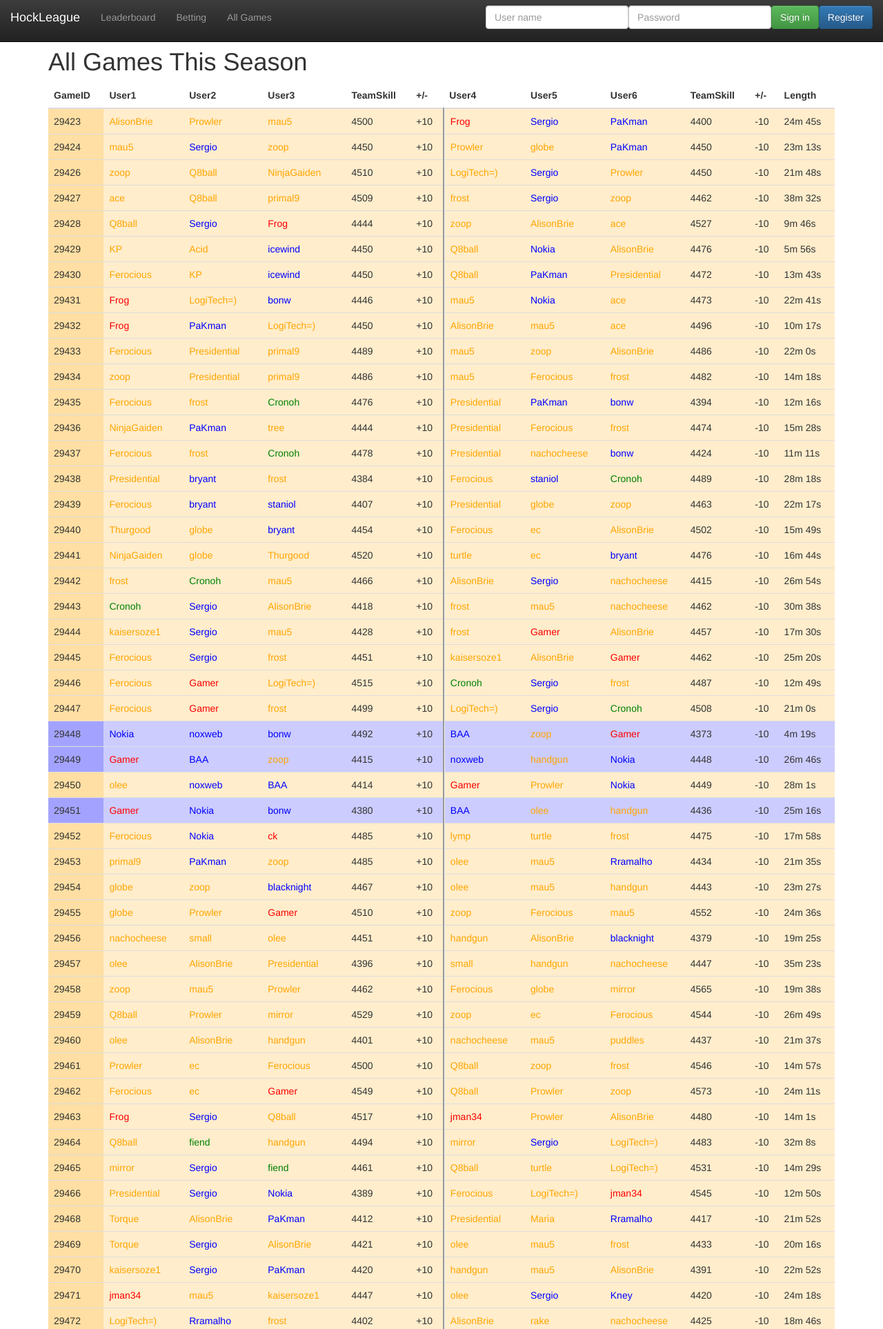
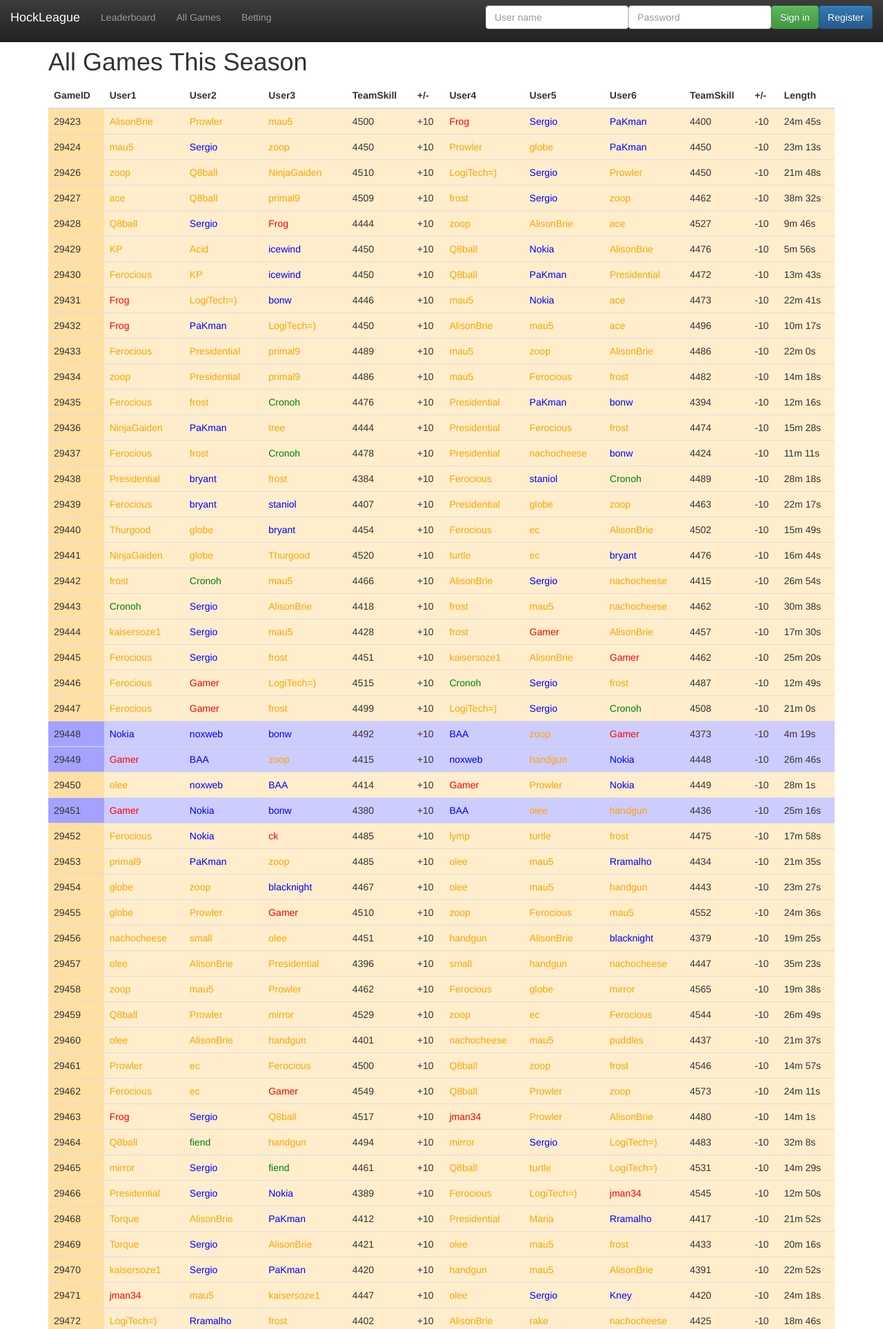
Before and after one commit to Trivette/cs4413, a PHP site: page /index.php/game/all in a window 1280 px wide. Shown: the top 1927 px of the page at 69% size. Run offline with PHP 8.4, Linux system fonts and the light colour scheme; data comes from the database, SQL or seed files in the repository; some libraries are stand-ins or nearby versions.

Commit message:
Rearranged MasterView NavBar and linked names in AllGames view

```diff
--- a/lab4/tj_lab4/WebContent/css/games.css
+++ b/lab4/tj_lab4/WebContent/css/games.css
@@ -1,20 +1,20 @@
-td.east {
+td.east a {
 	color: orange;
 }
 
-td.west {
+td.west a {
 	color: green;
 }
 
-td.mw {
+td.mw a {
 	color: red;
 }
 
-td.uk {
+td.uk a {
 	color: blue;
 }
 
-td.edge {
+td.edge a {
 	border-right-style: groove;
 }
 
--- a/lab4/tj_lab4/WebContent/views/GameView.class.php
+++ b/lab4/tj_lab4/WebContent/views/GameView.class.php
@@ -94,14 +94,14 @@ class GameView {
 
 			echo '<tr class="'.$game->getServer().'">';
 			echo '<td class="'.$game->getServer().'">'.$game->getID().'</td>';
-			echo '<td class="'.$user1->getHome().'">'.$user1->getUserName().'</td>';
-			echo '<td class="'.$user2->getHome().'">'.$user2->getUserName().'</td>';
-			echo '<td class="'.$user3->getHome().'">'.$user3->getUserName().'</td>';
+			echo '<td class="'.$user1->getHome().'"><a href="/' . $base . '/user/show/' . $user1->getUserName() . '">'.$user1->getUserName().'</td>';
+			echo '<td class="'.$user2->getHome().'"><a href="/' . $base . '/user/show/' . $user2->getUserName() . '">'.$user2->getUserName().'</td>';
+			echo '<td class="'.$user3->getHome().'"><a href="/' . $base . '/user/show/' . $user3->getUserName() . '">'.$user3->getUserName().'</td>';
 			echo '<td>'.$winnerskill.'</td>';
 			echo '<td class="edge">+10</td>';
-			echo '<td class="'.$user4->getHome().'">'.$user4->getUserName().'</td>';
-			echo '<td class="'.$user5->getHome().'">'.$user5->getUserName().'</td>';
-			echo '<td class="'.$user6->getHome().'">'.$user6->getUserName().'</td>';
+			echo '<td class="'.$user4->getHome().'"><a href="/' . $base . '/user/show/' . $user4->getUserName() . '">'.$user4->getUserName().'</td>';
+			echo '<td class="'.$user5->getHome().'"><a href="/' . $base . '/user/show/' . $user5->getUserName() . '">'.$user5->getUserName().'</td>';
+			echo '<td class="'.$user6->getHome().'"><a href="/' . $base . '/user/show/' . $user6->getUserName() . '">'.$user6->getUserName().'</td>';
 			echo '<td>'.$loserskill.'</td>';
 			echo '<td>-10</td>';
 			echo '<td>'.$length->i.'m '.$length->s.'s</td>';
--- a/lab4/tj_lab4/WebContent/views/MasterView.class.php
+++ b/lab4/tj_lab4/WebContent/views/MasterView.class.php
@@ -46,8 +46,8 @@ class MasterView {
      	if (!is_null($authenticatedUser))
      		echo '<li class="active"><a href="/'.$base.'/user/show/' . $authenticatedUser->getUserName().'">Profile</a></li>';
      	echo '<li><a href="/'.$base.'/user/leaderboard">Leaderboard</a></li>';
+     	echo '<li><a href="/'.$base.'/game/all">All Games</a></li>';
      	echo '<li><a href="/'.$base.'/bet">Betting</a></li>';
-     	echo '<li><a href="/'.$base.'/game/all">All Games</a></li>';
      	echo '</ul>';
      	if (!is_null($authenticatedUser)) {
      		echo '<form class="navbar-form navbar-right"
```
